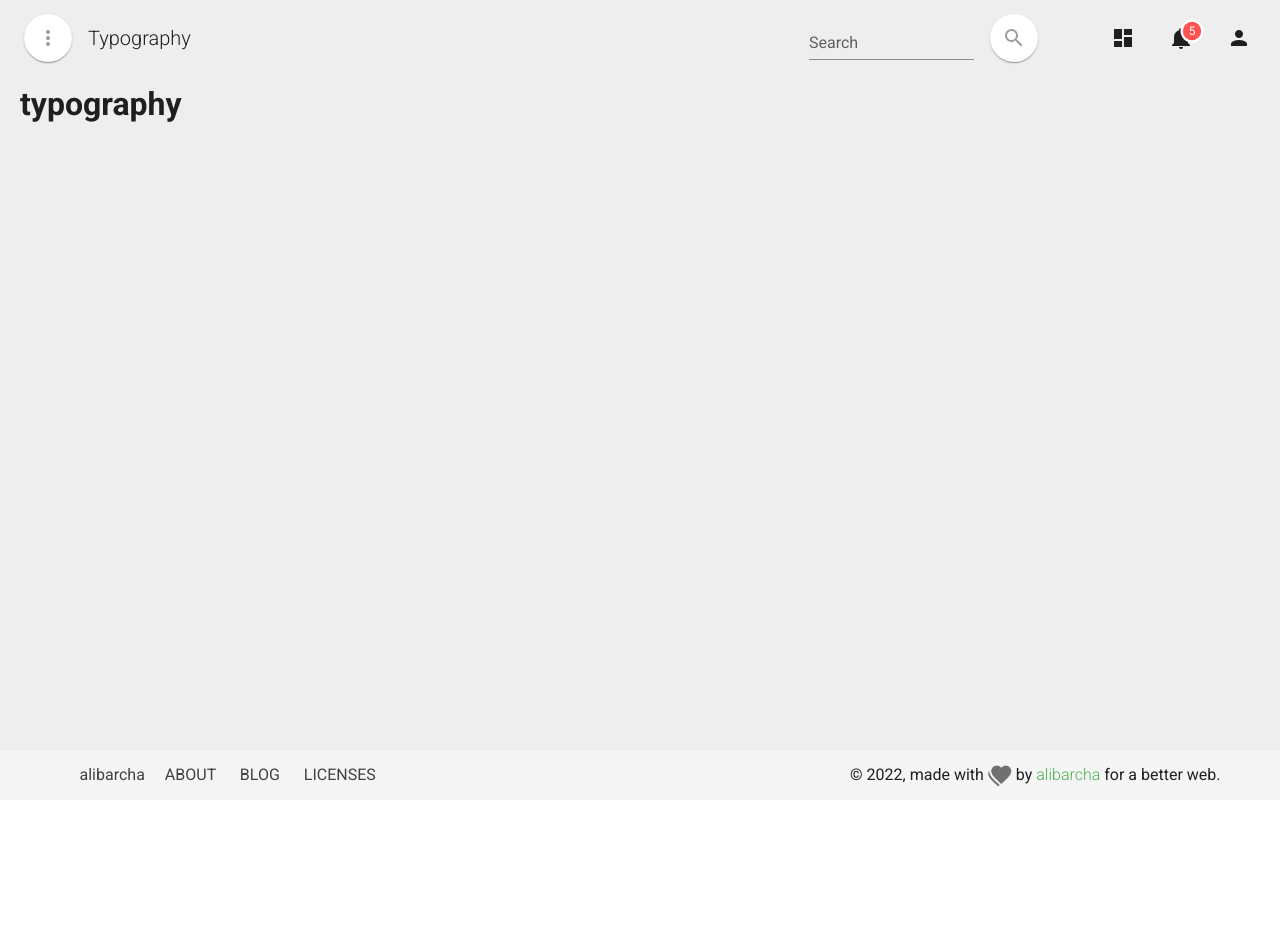
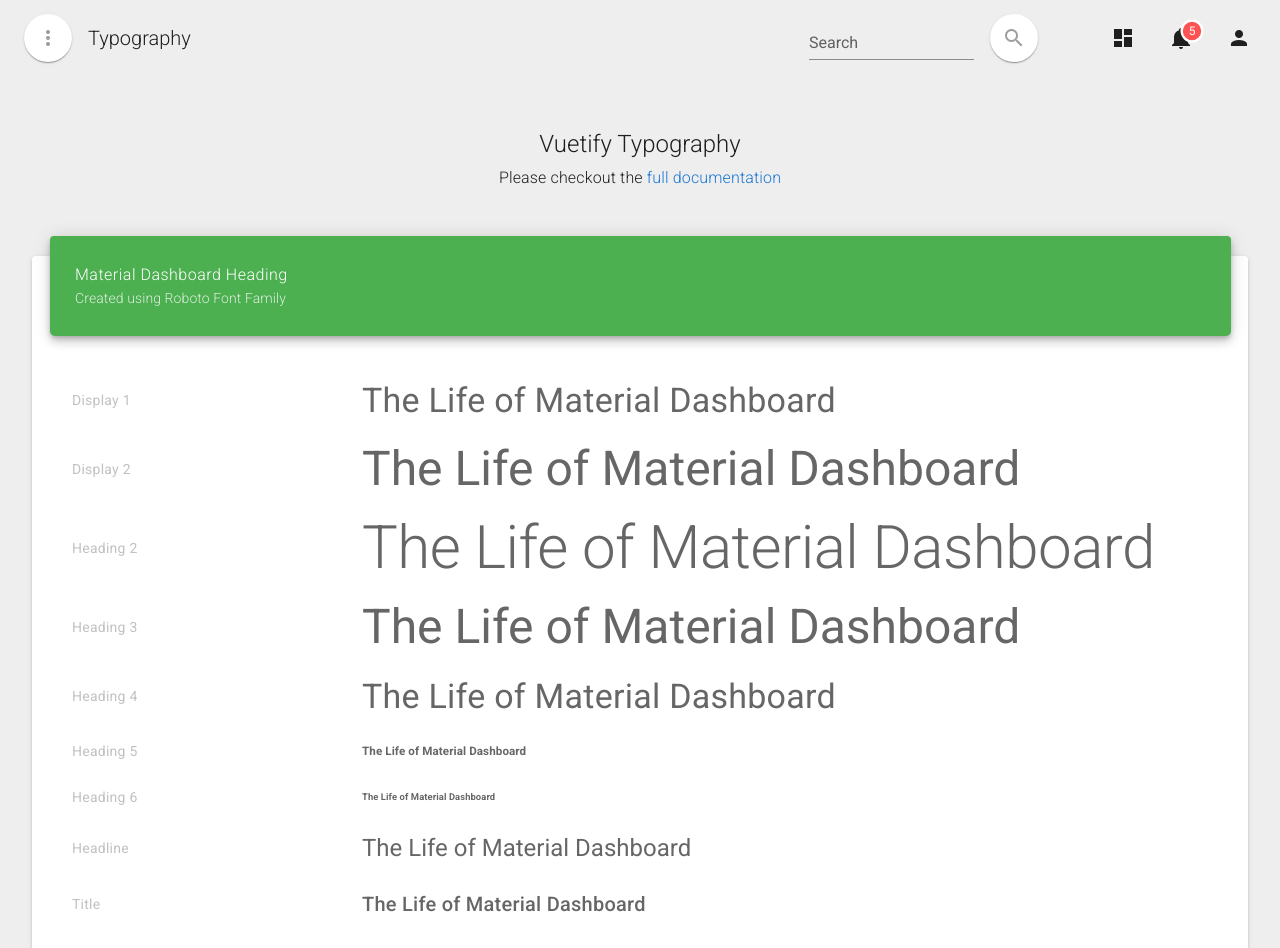
Before and after one commit to alibarcha/dashboard, a Vue app: page /typography in a window 1280 px wide. Shown: the top 948 px of the page. Before the commit the page ends 800 px from the top, so only its background shows below. Built offline with nearby package versions, Linux system fonts and the light colour scheme.

Commit message:
build typography page

```diff
--- a/src/App.vue
+++ b/src/App.vue
@@ -40,7 +40,7 @@
 
 <style scoped>
 
-@media screen and (min-width:500px){
+@media screen and (min-width:900px){
   .is-menu-open {
     padding-left: 260px !important;
 }
--- a/src/views/Typography.vue
+++ b/src/views/Typography.vue
@@ -1,12 +1,285 @@
 <template>
-    <h1>typography</h1>
+  <!-- icons -->
+
+  <v-container fluid class="my-12">
+    <v-row>
+      <v-col class="text-center py-0">
+        <h1 class="font-weight-light mb-1 headline">Vuetify Typography</h1>
+        <span class="font-weight-light subtitle-1">
+          Please checkout the
+          <a
+            href="https://vuetifyjs.com/styles/typography"
+            rel="noopener"
+            target="_blank"
+            class="primary--text"
+            style="text-decoration: none"
+          >
+            full documentation
+          </a></span
+        >
+      </v-col>
+    </v-row>
+
+    <v-row class="mt-16 mb-8">
+      <v-col cols="12">
+        <v-card elevation="2" class="pb-6">
+          <v-sheet
+            class="v-sheet--offset white--text"
+            elevation="6"
+            max-width="calc(100% - 35px)"
+            rounded="8px"
+            min-height="100px"
+            color="success"
+          >
+            <p class="body-1 font-weight-light mb-0">
+              Material Dashboard Heading
+            </p>
+            <div
+              class="subtitle-2 font-weight-light"
+              style="color: hsla(0, 0%, 100%, 0.8)"
+            >
+              Created using Roboto Font Family
+            </div>
+          </v-sheet>
+
+          <v-card-text class="px-10 pt-6 pb-3">
+            <v-row class="align-center">
+              <v-col md="3" cols="12">
+                <span class="body-2" style="color: rgb(192, 193, 194)"
+                  >Display 1</span
+                >
+              </v-col>
+              <v-col md="9" cols="12" class="display-1"
+                >The Life of Material Dashboard</v-col
+              >
+
+              <v-col md="3" cols="12">
+                <span class="body-2" style="color: rgb(192, 193, 194)"
+                  >Display 2</span
+                >
+              </v-col>
+              <v-col md="9" cols="12" class="display-2"
+                >The Life of Material Dashboard</v-col
+              >
+
+              <v-col md="3" cols="12">
+                <span class="body-2" style="color: rgb(192, 193, 194)"
+                  >Heading 2</span
+                >
+              </v-col>
+              <v-col md="9" cols="12"
+                ><h2 class="text-h2">The Life of Material Dashboard</h2></v-col
+              >
+
+              <v-col md="3" cols="12">
+                <span class="body-2" style="color: rgb(192, 193, 194)"
+                  >Heading 3</span
+                >
+              </v-col>
+              <v-col md="9" cols="12"
+                ><h3 class="h2 text-h3">
+                  The Life of Material Dashboard
+                </h3></v-col
+              >
+
+              <v-col md="3" cols="12">
+                <span class="body-2" style="color: rgb(192, 193, 194)"
+                  >Heading 4</span
+                >
+              </v-col>
+              <v-col md="9" cols="12"
+                ><h3 class="text-h4">The Life of Material Dashboard</h3></v-col
+              >
+
+              <v-col md="3" cols="12">
+                <span class="body-2" style="color: rgb(192, 193, 194)"
+                  >Heading 5</span
+                >
+              </v-col>
+              <v-col md="9" cols="12"
+                ><h5 class="h5">The Life of Material Dashboard</h5></v-col
+              >
+
+              <v-col md="3" cols="12">
+                <span class="body-2" style="color: rgb(192, 193, 194)"
+                  >Heading 6</span
+                >
+              </v-col>
+              <v-col md="9" cols="12"
+                ><h6 class="h6">The Life of Material Dashboard</h6></v-col
+              >
+
+              <v-col md="3" cols="12">
+                <span class="body-2" style="color: rgb(192, 193, 194)"
+                  >Headline</span
+                >
+              </v-col>
+              <v-col md="9" cols="12" class="headline"
+                >The Life of Material Dashboard</v-col
+              >
+
+              <v-col md="3" cols="12">
+                <span class="body-2" style="color: rgb(192, 193, 194)"
+                  >Title</span
+                >
+              </v-col>
+              <v-col md="9" cols="12" class="title"
+                >The Life of Material Dashboard</v-col
+              >
+
+              <v-col md="3" cols="12">
+                <span class="body-2" style="color: rgb(192, 193, 194)"
+                  >Sub Title 1</span
+                >
+              </v-col>
+              <v-col md="9" cols="12"
+                ><p class="subtitle-1">The Life of Material Dashboard</p></v-col
+              >
+
+              <v-col md="3" cols="12">
+                <span class="body-2" style="color: rgb(192, 193, 194)"
+                  >Sub Title 2</span
+                >
+              </v-col>
+              <v-col md="9" cols="12"
+                ><p class="subtitle-2">The Life of Material Dashboard</p></v-col
+              >
+
+              <v-col md="3" cols="12">
+                <span class="body-2" style="color: rgb(192, 193, 194)"
+                  >Body 1</span
+                >
+              </v-col>
+              <v-col md="9" cols="12"
+                ><p class="body-1">The Life of Material Dashboard</p></v-col
+              >
+
+              <v-col md="3" cols="12">
+                <span class="body-2" style="color: rgb(192, 193, 194)"
+                  >Body 2</span
+                >
+              </v-col>
+              <v-col md="9" cols="12"
+                ><p class="body-2">The Life of Material Dashboard</p></v-col
+              >
+
+              <v-col md="3" cols="12">
+                <span class="body-2" style="color: rgb(192, 193, 194)"
+                  >Caption</span
+                >
+              </v-col>
+              <v-col md="9" cols="12"
+                ><p class="caption">The Life of Material Dashboard</p></v-col
+              >
+
+              <v-col md="3" cols="12">
+                <span class="body-2" style="color: rgb(192, 193, 194)"
+                  >Paragraphy</span
+                >
+              </v-col>
+              <v-col md="9" cols="12"
+                ><p>
+                  I will be the leader of a company that ends up being worth
+                  billions of dollars, because I got the answers. I understand
+                  culture. I am the nucleus. I think that’s a responsibility
+                  that I have, to push possibilities, to show people, this is
+                  the level that things could be at.
+                </p></v-col
+              >
+
+              <v-col md="3" cols="12">
+                <span class="body-2" style="color: rgb(192, 193, 194)"
+                  >Primary Text</span
+                >
+              </v-col>
+              <v-col md="9" cols="12"
+                ><p class="primary--text">
+                  I will be the leader of a company that ends up being worth
+                  billions of dollars, because I got the answers...
+                </p></v-col
+              >
+
+              <v-col md="3" cols="12">
+                <span class="body-2" style="color: rgb(192, 193, 194)"
+                  >Success Text</span
+                >
+              </v-col>
+              <v-col md="9" cols="12"
+                ><p class="success--text">
+                  I will be the leader of a company that ends up being worth
+                  billions of dollars, because I got the answers...
+                </p></v-col
+              >
+
+              <v-col md="3" cols="12">
+                <span class="body-2" style="color: rgb(192, 193, 194)"
+                  >Danger Text</span
+                >
+              </v-col>
+              <v-col md="9" cols="12"
+                ><p class="error--text">
+                  I will be the leader of a company that ends up being worth
+                  billions of dollars, because I got the answers...
+                </p></v-col
+              >
+
+              <v-col md="3" cols="12">
+                <span class="body-2" style="color: rgb(192, 193, 194)"
+                  >Info Text</span
+                >
+              </v-col>
+              <v-col md="9" cols="12"
+                ><p class="info--text">
+                  I will be the leader of a company that ends up being worth
+                  billions of dollars, because I got the answers...
+                </p></v-col
+              >
+
+              <v-col md="3" cols="12">
+                <span class="body-2" style="color: rgb(192, 193, 194)"
+                  >Secondary Text</span
+                >
+              </v-col>
+              <v-col md="9" cols="12"
+                ><p class="secondary--text">
+                  I will be the leader of a company that ends up being worth
+                  billions of dollars, because I got the answers...
+                </p></v-col
+              >
+
+              <v-col md="3" cols="12">
+                <span class="body-2" style="color: rgb(192, 193, 194)"
+                  >Warning Text</span
+                >
+              </v-col>
+              <v-col md="9" cols="12"
+                ><p class="warning--text">
+                  I will be the leader of a company that ends up being worth
+                  billions of dollars, because I got the answers...
+                </p></v-col
+              >
+            </v-row>
+          </v-card-text>
+        </v-card>
+      </v-col>
+    </v-row>
+  </v-container>
 </template>
 
 <script>
-
-
-  export default {
-    name: 'Typography',
-
-  }
+export default {
+  name: "Typography",
+};
 </script>
+<style scoped>
+.v-sheet--offset {
+  top: -20px;
+  position: relative;
+  left: 18px;
+  border-radius: 5px;
+  padding: 0 25px;
+  display: flex;
+  flex-direction: column;
+  justify-content: center;
+}
+</style>
```
